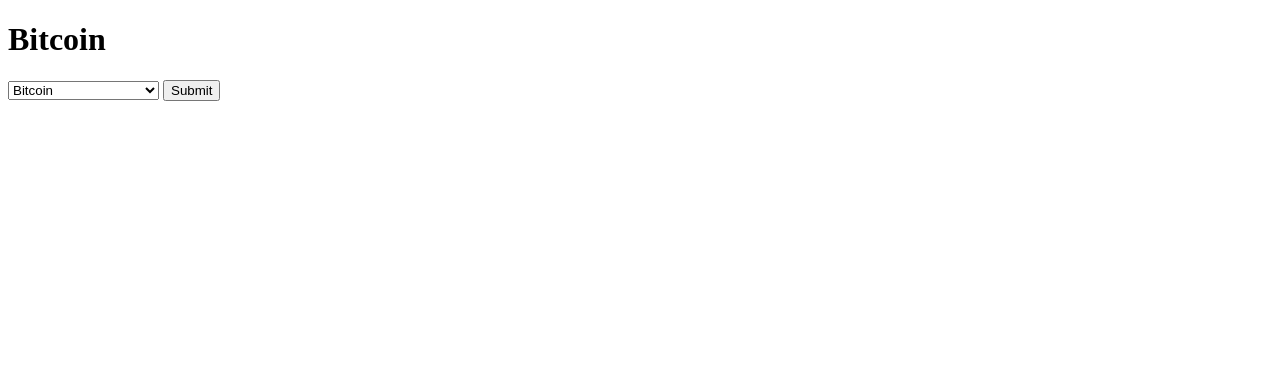
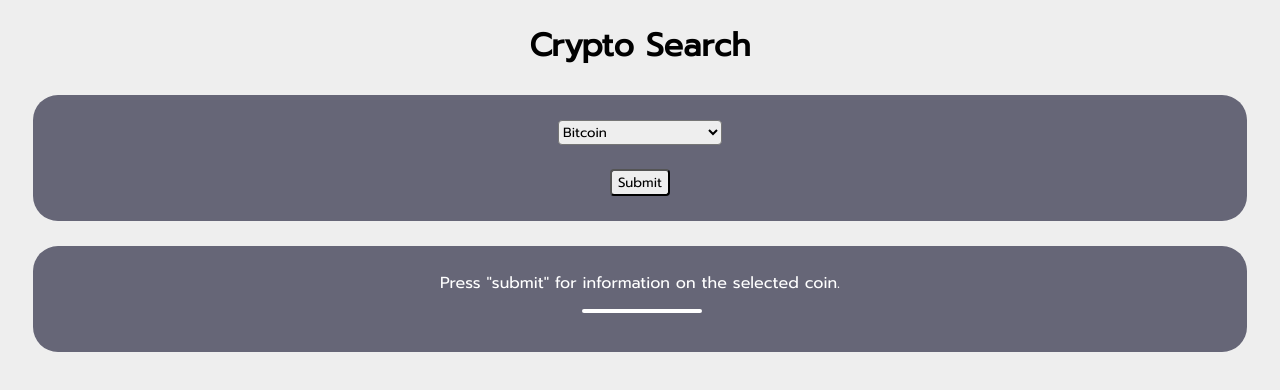
Before and after one commit to ggemre/cs260-coincap, a plain HTML site: page index.html in a window 1280 px wide. Both pictures are taken after a click on the input "Submit". Drawn offline with Linux system fonts and the light colour scheme; no server answers.

Commit message:
added style

```diff
--- a/index.html
+++ b/index.html
@@ -2,27 +2,32 @@
 <html lang="en">
 <head>
   <meta charset="utf-8" />
-  <title>Bitcoin</title>
+  <title>Crypto Search</title>
+  <link rel="preconnect" href="https://fonts.googleapis.com">
+  <link rel="preconnect" href="https://fonts.gstatic.com" crossorigin>
+  <link href="https://fonts.googleapis.com/css2?family=Prompt&display=swap" rel="stylesheet">
   <link rel="stylesheet" href="./style.css">
 </head>
 <body>
-  <h1>Bitcoin</h1>
+  <h1>Crypto Search</h1>
 
   <form>
-    <select id="coinInput" name="coin">
+    <select id="coinInput" name="coin" class="formElements">
         <option value="bitcoin">Bitcoin</option>
         <option value="tether">Tether</option>
         <option value="ethereum">Ethereum</option>
         <option value="litecoin">Litecoin</option>
         <option value="dogecoin">Dogecoin</option>
         <option value="basic-attention-token">Basic Attention Token</option>
-    </select>
-    <input id="coinSubmit" type="submit" value="Submit"></input>
+    </select><br><br>
+    <input id="coinSubmit" type="submit" value="Submit" class="formElements"></input>
   </form>
 
-  <div id="price"></div>
-  <div id="change"></div>
-  <div id="info"></div>
+  <div id="coinInfo">
+    <div id="price">Press "submit" for information on the selected coin.</div>
+    <div id="change"></div>
+    <div id="info"></div>
+  </div>
 
   <script text="type/javascript" src="./script.js"></script>
 </body>
--- a/script.js
+++ b/script.js
@@ -9,11 +9,18 @@ document.getElementById('coinSubmit').addEventListener('click', function(event)
         .then(function(response) {
             return response.json();
         }).then(function(json) {
-            const priceStr = `The cost of one ${json.data.name} is $${Number(json.data.priceUsd).toFixed(2)} USD.`;
+            const priceStr = `The cost of ${json.data.name} is $${Number(json.data.priceUsd).toFixed(2)} USD.`;
             const changeStr = Number(json.data.changePercent24Hr).toFixed(2);
             const infoStr = `${json.data.name}, (${json.data.symbol}), has a supply of ${Number(json.data.supply).toFixed(2)} and a market cap of $${Number(json.data.marketCapUsd).toFixed(2)} USD `;
             document.getElementById('price').textContent = priceStr;
             document.getElementById('change').textContent = changeStr;
             document.getElementById('info').textContent = infoStr;
+
+            if (changeStr < 0) {
+                document.getElementById('change').style.color = 'red';
+            } else {
+                document.getElementById('change').style.color = 'green';
+            }
         });
+        document.getElementById('change').style.display = 'block';
 });
--- a/style.css
+++ b/style.css
@@ -0,0 +1,40 @@
+body {
+    text-align: center;
+    font-family: 'Prompt', sans-serif;
+    background-color: #eee;
+}
+
+form {
+    background-color: #667;
+    color: #fff;
+    padding: 25px;
+    margin: 25px;
+    border-radius: 25px;
+}
+
+.formElements {
+    background-color: #eee;
+    color: #000;
+    border-radius: 4px;
+    font-family: 'Prompt', sans-serif;
+}
+
+#coinInfo {
+    background-color: #667;
+    color: #fff;
+    padding: 25px;
+    margin: 25px;
+    border-radius: 25px;
+}
+
+#change {
+    background-color: #fff;
+    padding: 2px;
+    border-radius: 4px;
+    width: 10%;
+    position: relative;
+    left: 45%;
+    margin-top: 14px;
+    margin-bottom: 14px;
+    display: none;
+}
```
